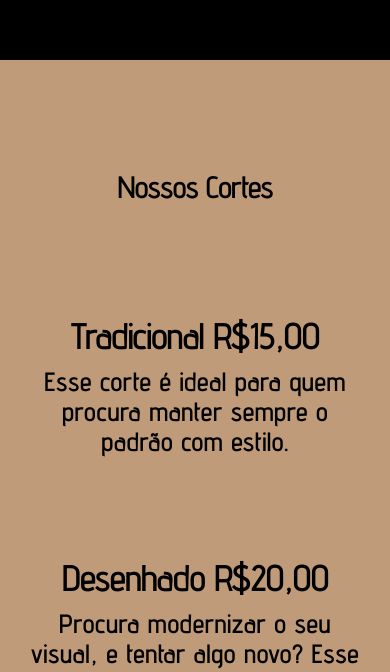
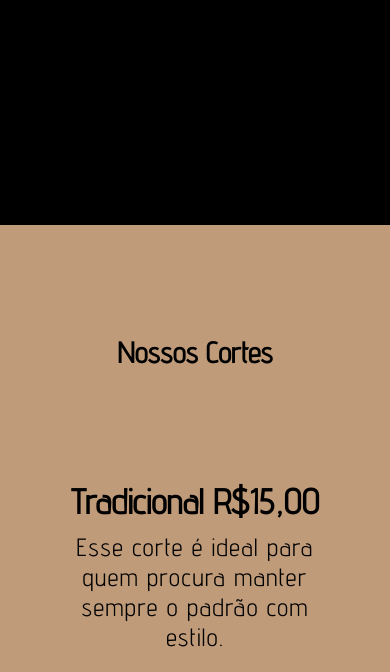
Before and after one commit to JonneBR/hello-barber, a React (Create React App) app: page / in a window 390 px wide. Shown: the part 2970-3642 px from the top of the page. Built offline with nearby package versions, Linux system fonts and the light colour scheme.

Commit message:
media rules desktop and mobile applied

```diff
--- a/src/components/Services.css
+++ b/src/components/Services.css
@@ -19,3 +19,39 @@
   color: black;
   font-size: 25px;
 }
+
+@media screen and (max-width: 960px) {
+  .services-section .description {
+    color: black;
+    font-size: 30px;
+    font-weight: 100;
+    max-width: 250px;
+    /* border: 1px solid red; */
+  }
+  .services-section .subject {
+    color: black;
+    font-weight: 900;
+    font-size: 40px;
+  }
+  .services-section .items {
+    display: flex;
+    flex-direction: column;
+  }
+  .subject-container {
+    display: flex;
+    flex-direction: column;
+    align-items: center;
+    margin-bottom: 55px;
+  }
+}
+
+@media screen and (max-width: 520px) {
+  .services-section .description {
+    /* border: 1px solid red; */
+    font-size: 25px;
+  }
+  .services-section .subject {
+    /* border: 1px solid red; */
+    font-size: 35px;
+  }
+}
```
